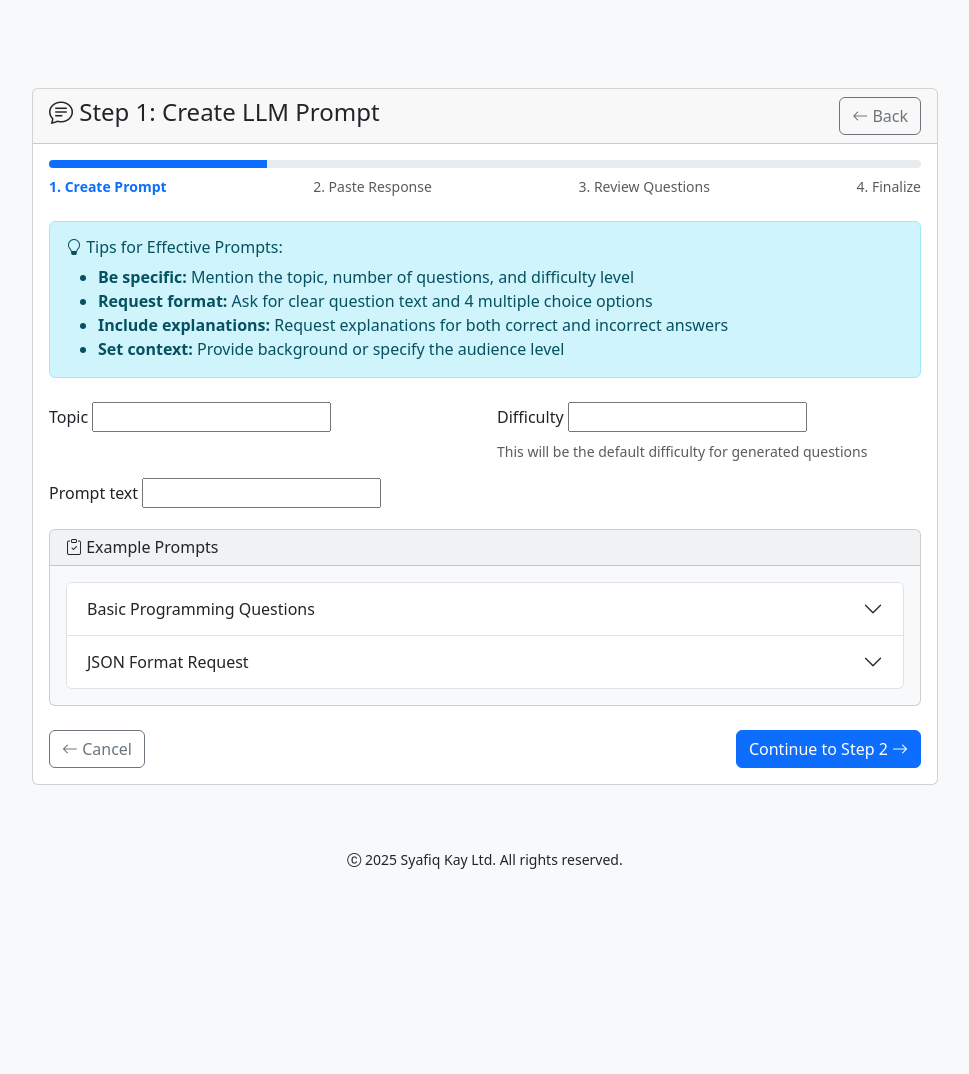
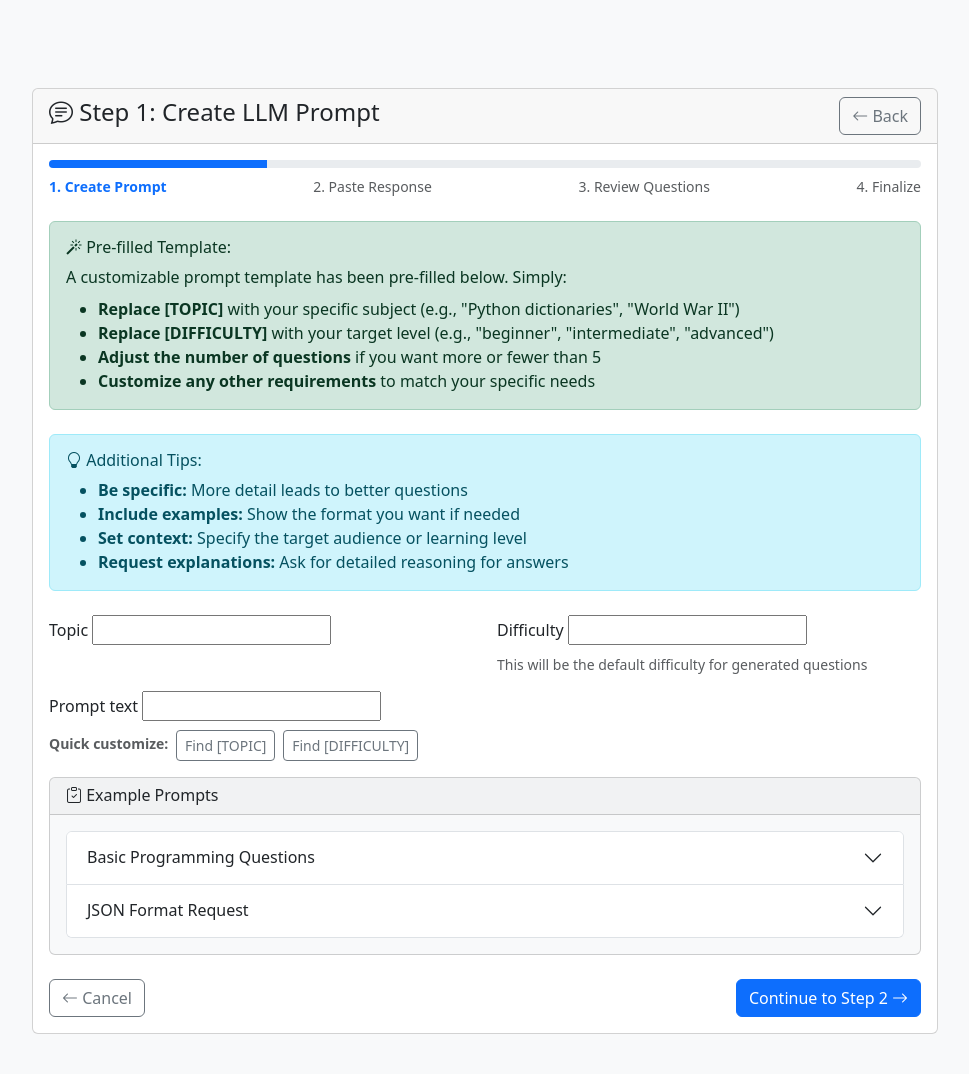
Before and after one commit to skay93m/sk-com, a Django app: template mcq/templates/mcq/llm_prompt.html in a window 1280 px wide. Shown: the part 64-1138 px from the top of the page, without its empty margins (155-1124 px from the left). Before the commit the page ends 933 px from the top, so only its background shows below. Run offline with Django 3.2, Linux system fonts and the light colour scheme; the template is opened without the code that fills it, so the values that code supplies are empty, except form fields; tables that the repository leaves empty hold one stand-in row (values such as "Sample post"); form fields are guessed from the names that the template uses; some libraries are stand-ins or nearby versions.

Commit message:
fix: add default editable prompt template for LLM generation step 1
- Add pre-filled customizable prompt template in LLMPromptForm
- Users can now edit [TOPIC] and [DIFFICULTY] placeholders instead of starting from scratch
- Include helpful buttons to quickly find and replace placeholders
- Improve user experience with better guidance and tips
- Increase textarea rows to accommodate longer default template

```diff
--- a/mcq/templates/mcq/llm_prompt.html
+++ b/mcq/templates/mcq/llm_prompt.html
@@ -32,13 +32,24 @@
                     </div>
 
                     <!-- Tips Card -->
+                    <div class="alert alert-success mb-4">
+                        <h6><i class="bi bi-magic"></i> Pre-filled Template:</h6>
+                        <p class="mb-2">A customizable prompt template has been pre-filled below. Simply:</p>
+                        <ul class="mb-0">
+                            <li><strong>Replace [TOPIC]</strong> with your specific subject (e.g., "Python dictionaries", "World War II")</li>
+                            <li><strong>Replace [DIFFICULTY]</strong> with your target level (e.g., "beginner", "intermediate", "advanced")</li>
+                            <li><strong>Adjust the number of questions</strong> if you want more or fewer than 5</li>
+                            <li><strong>Customize any other requirements</strong> to match your specific needs</li>
+                        </ul>
+                    </div>
+
                     <div class="alert alert-info mb-4">
-                        <h6><i class="bi bi-lightbulb"></i> Tips for Effective Prompts:</h6>
+                        <h6><i class="bi bi-lightbulb"></i> Additional Tips:</h6>
                         <ul class="mb-0">
-                            <li><strong>Be specific:</strong> Mention the topic, number of questions, and difficulty level</li>
-                            <li><strong>Request format:</strong> Ask for clear question text and 4 multiple choice options</li>
-                            <li><strong>Include explanations:</strong> Request explanations for both correct and incorrect answers</li>
-                            <li><strong>Set context:</strong> Provide background or specify the audience level</li>
+                            <li><strong>Be specific:</strong> More detail leads to better questions</li>
+                            <li><strong>Include examples:</strong> Show the format you want if needed</li>
+                            <li><strong>Set context:</strong> Specify the target audience or learning level</li>
+                            <li><strong>Request explanations:</strong> Ask for detailed reasoning for answers</li>
                         </ul>
                     </div>
 
@@ -67,6 +78,15 @@
                             {% if form.prompt_text.help_text %}
                                 <div class="form-text">{{ form.prompt_text.help_text }}</div>
                             {% endif %}
+                            <div class="form-text">
+                                <strong>Quick customize:</strong>
+                                <button type="button" class="btn btn-sm btn-outline-secondary ms-1" onclick="highlightPlaceholder('[TOPIC]')">
+                                    Find [TOPIC]
+                                </button>
+                                <button type="button" class="btn btn-sm btn-outline-secondary ms-1" onclick="highlightPlaceholder('[DIFFICULTY]')">
+                                    Find [DIFFICULTY]
+                                </button>
+                            </div>
                         </div>
 
                         <!-- Example Prompts -->
@@ -164,5 +184,17 @@ function copyExample(text) {
         }, 2000);
     });
 }
+
+function highlightPlaceholder(placeholder) {
+    const textarea = document.getElementById('{{ form.prompt_text.id_for_label }}');
+    const text = textarea.value;
+    const index = text.indexOf(placeholder);
+
+    if (index !== -1) {
+        textarea.focus();
+        textarea.setSelectionRange(index, index + placeholder.length);
+        textarea.scrollTop = Math.max(0, (textarea.scrollHeight * index) / text.length - textarea.clientHeight / 2);
+    }
+}
 </script>
 {% endblock %}
```
Also changed, not shown: mcq/forms.py (+33 -3 lines).
